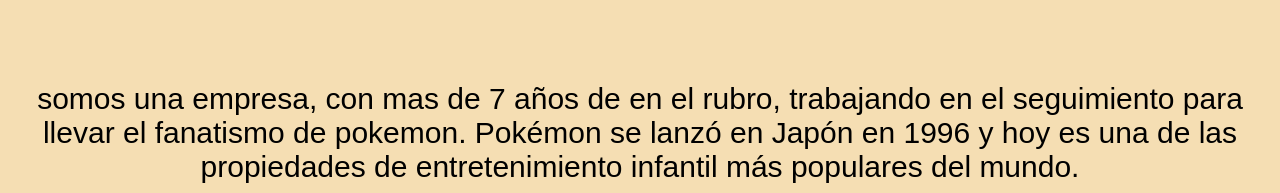
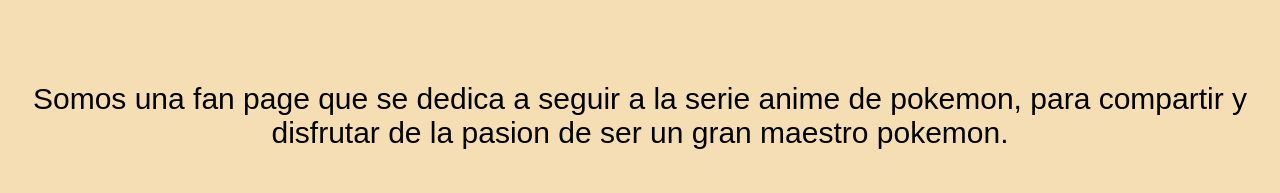
Before and after one commit to julianprogramas/coder-julian-calvo, a plain HTML site: page paginas/nosotros.html in a window 1280 px wide. Shown: the part 759-952 px from the top of the page. Drawn offline with Linux system fonts and the light colour scheme; files whose address does not match are found by name.

Commit message:
Se cambio el contenido de nosotros

```diff
--- a/paginas/nosotros.html
+++ b/paginas/nosotros.html
@@ -42,8 +42,7 @@
         </div>
         <div class="texto-nosotros" >
             <p>
-                somos una empresa, con mas de 7 años de en el rubro, trabajando en el seguimiento para llevar el fanatismo de pokemon.
-                 Pokémon se lanzó en Japón en 1996 y hoy es una de las propiedades de entretenimiento infantil más populares del mundo.
+                Somos una fan page que se dedica a seguir a la serie anime de pokemon, para compartir y disfrutar de la pasion de ser un gran maestro pokemon.
             </p>
         </div>
 
```
